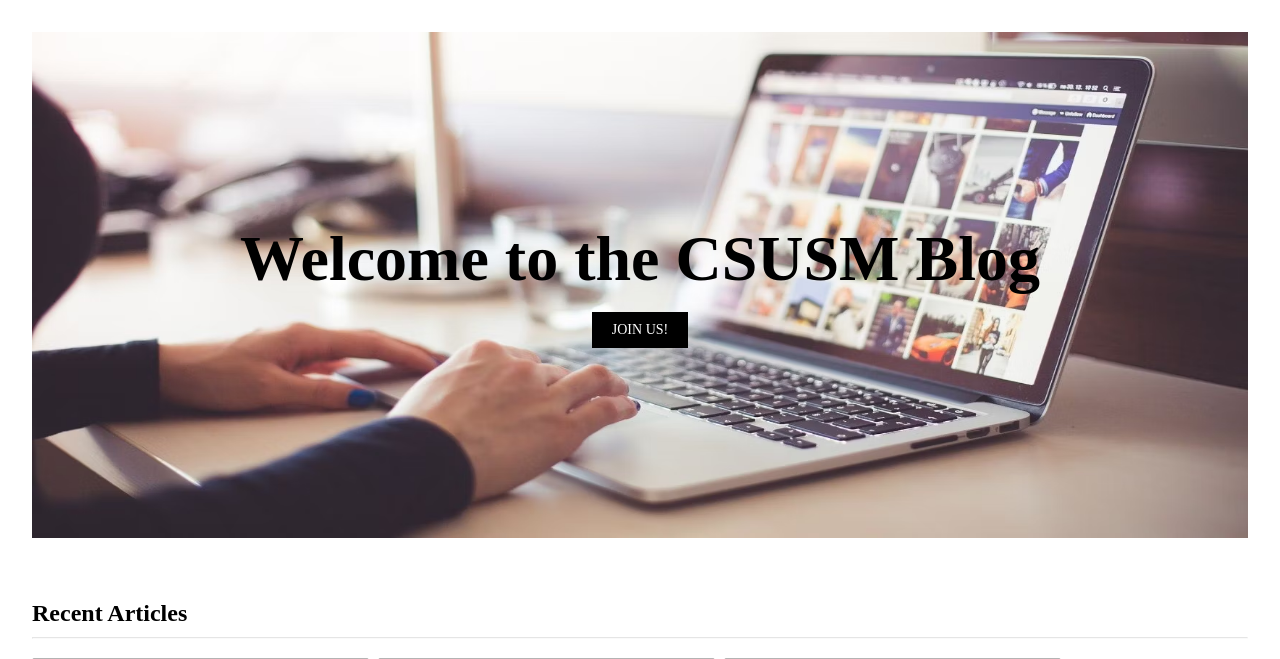
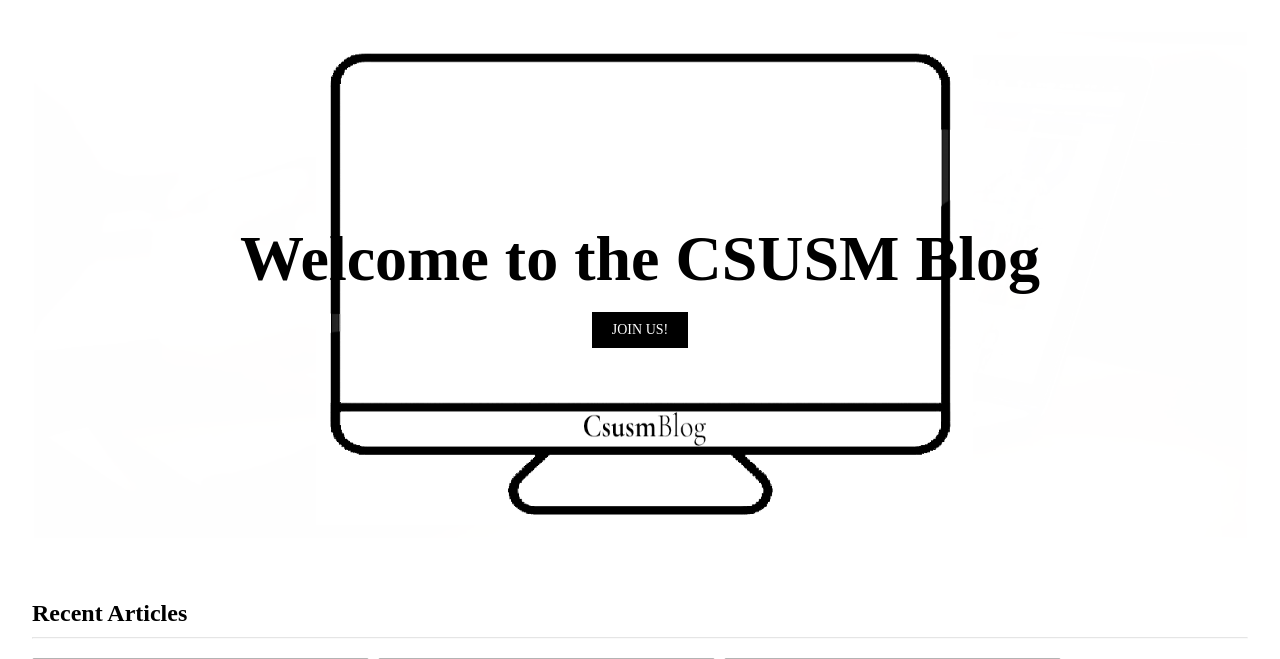
Before and after one commit to Romanie-De-Meyer/csusm_blog, a PHP site: page / in a window 1280 px wide. Shown: the part 71-730 px from the top of the page. Run offline with PHP 8.4, Linux system fonts and the light colour scheme; data comes from the database, SQL or seed files in the repository; some web fonts are replaced.

Commit message:
Update global.css

```diff
--- a/static/css/global.css
+++ b/static/css/global.css
@@ -99,7 +99,7 @@ button:hover {
   margin: 32px;
   height: calc(80vh - 70px - 64px);
   color: black;
-  background-image: url("../images/hero.avif");
+  background-image: url("../images/homepage.png");
   background-size: 100% 100%;
 }
 
```
